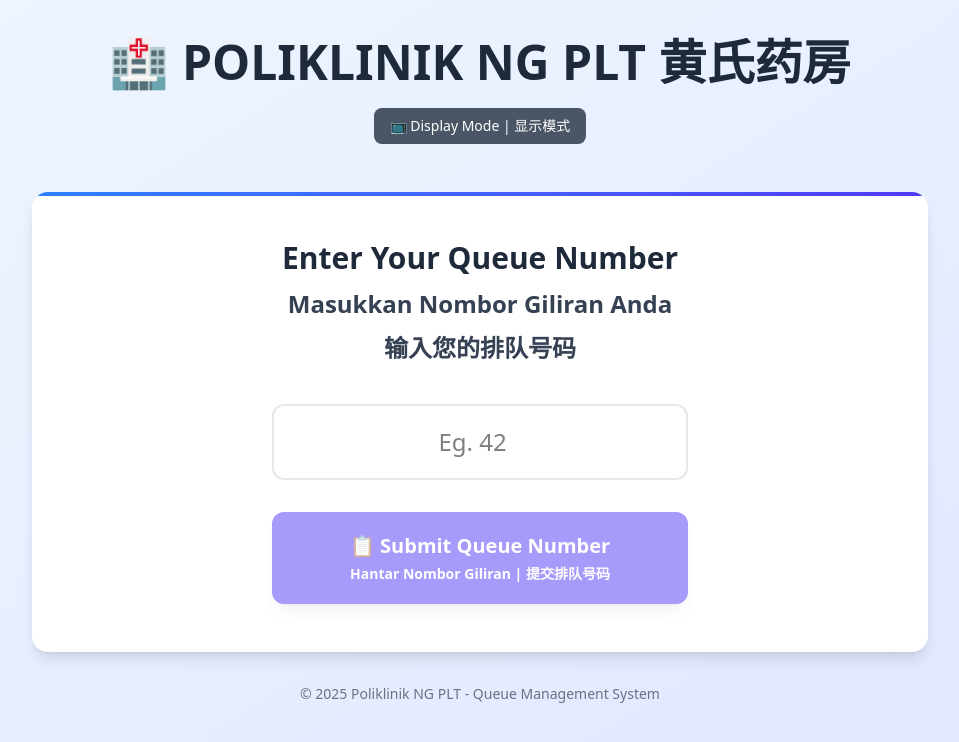
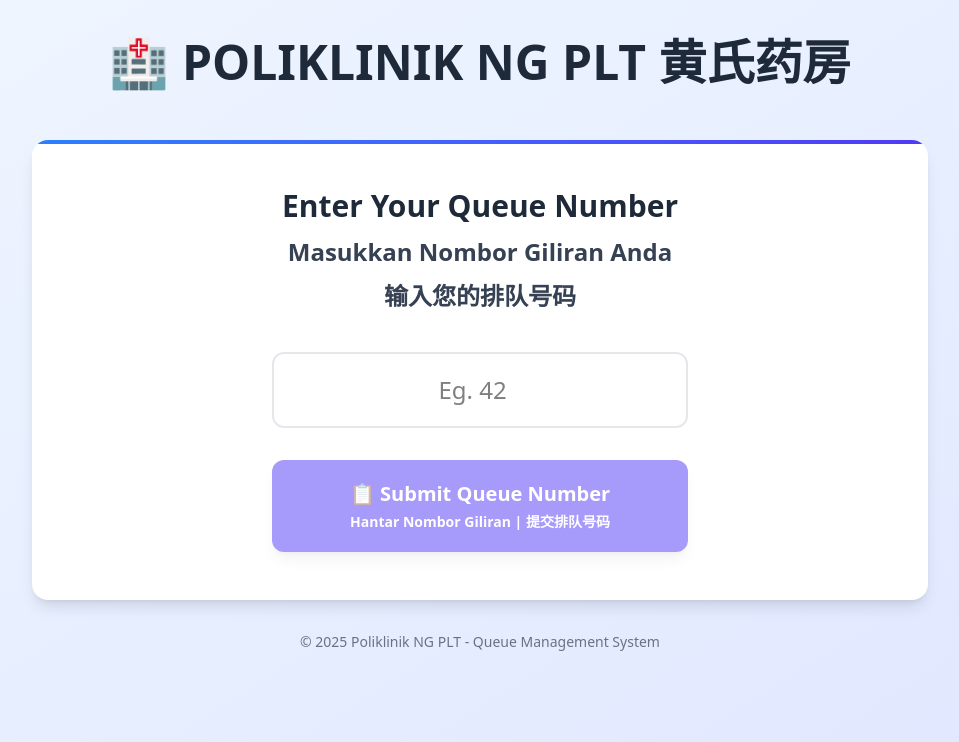
Before and after one commit to ngshijun/clinic-queue-system, a Vue app: page / in a window 1280 px wide. Shown: the top 742 px of the page, without its empty margins (160-1119 px from the left). Built offline with nearby package versions, Linux system fonts and the light colour scheme; no server answers.

Commit message:
feat: nativation button on patient page

```diff
--- a/src/views/PatientQueue.vue
+++ b/src/views/PatientQueue.vue
@@ -3,7 +3,6 @@ import { onMounted, ref, watch } from 'vue'
 import { useRouter } from 'vue-router'
 import { useQueue } from '../composables/useQueue'
 
-const router = useRouter()
 const patientNumber = ref<number | null>(null)
 const patientNumberInput = ref<string>('')
 const estimatedWait = ref<string>('Calculating...')
@@ -55,10 +54,6 @@ const resetPatientNumber = () => {
   estimatedWait.value = 'Calculating...'
 }
 
-const goToDisplay = () => {
-  router.push('/display')
-}
-
 onMounted(() => {
   const stored = localStorage.getItem('patientNumber')
   if (stored) {
@@ -99,16 +94,6 @@ const displayPatientNumber = () => {
         <h1 class="text-2xl sm:text-5xl font-bold text-gray-800 mb-2 sm:mb-4 leading-tight">
           🏥 POLIKLINIK NG PLT 黄氏药房
         </h1>
-
-        <!-- Navigation Button -->
-        <div class="mt-4">
-          <button
-            @click="goToDisplay"
-            class="px-4 py-2 bg-gray-600 text-white text-sm font-medium rounded-lg hover:bg-gray-700 transition-all duration-200"
-          >
-            📺 Display Mode | 显示模式
-          </button>
-        </div>
       </div>
 
       <!-- Patient Number Input Section -->
```
